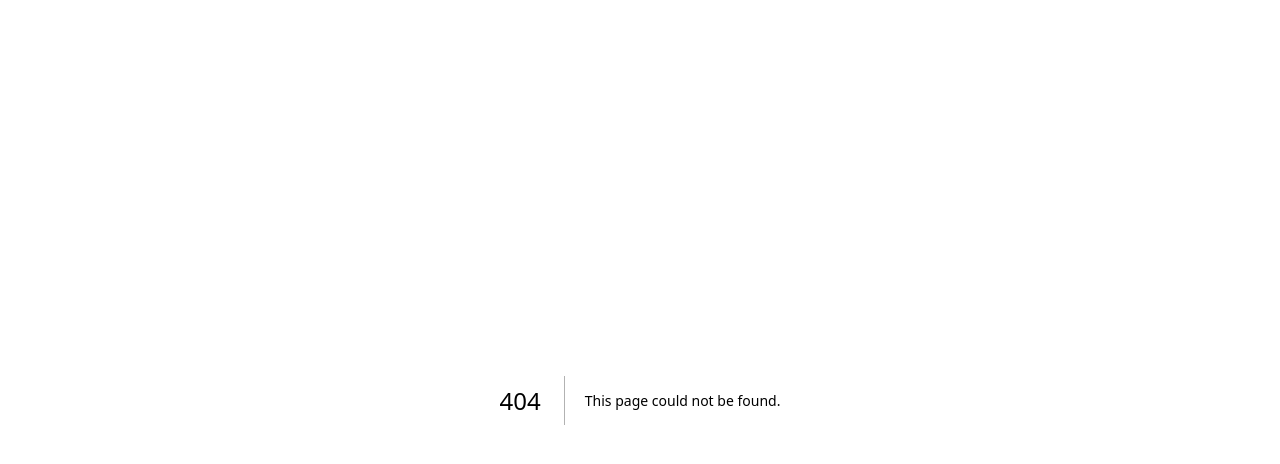
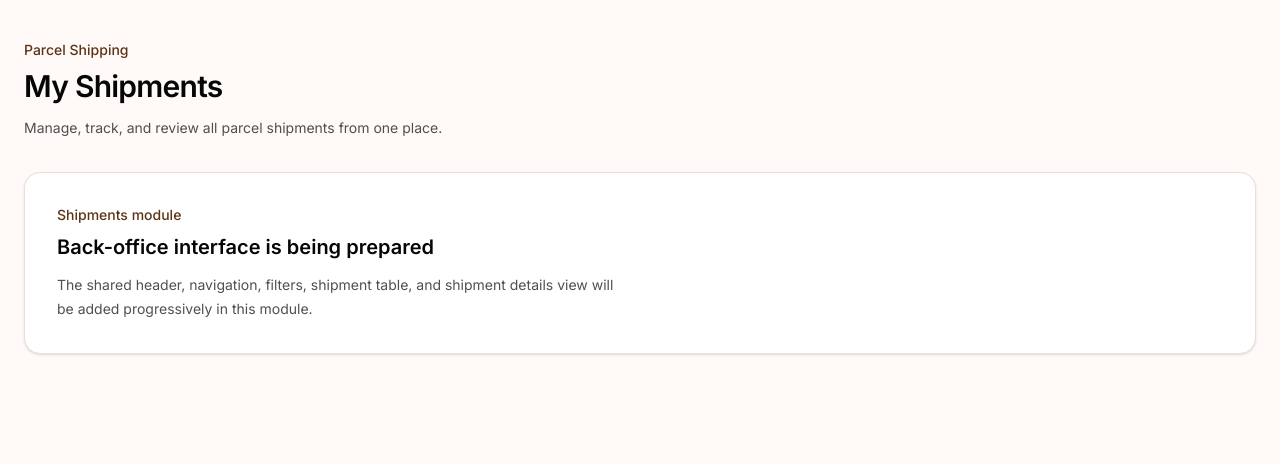
Before and after one commit to Mouad45-bit/parcel-shipping, a Next.js app in the folder parcel-shipping-frontend/: page /shipments in a window 1280 px wide. Before the commit this address had no page. Shown: the top 464 px of the page. Built offline with nearby package versions, Linux system fonts and the light colour scheme.

Commit message:
feat(shipments): add initial shipments page

```diff
--- /dev/null
+++ b/parcel-shipping-frontend/src/app/(backoffice)/shipments/page.tsx
@@ -0,0 +1,32 @@
+export default function ShipmentsPage() {
+  return (
+    <main className="min-h-screen bg-page px-6 py-10 text-ink">
+      <section className="mx-auto max-w-7xl">
+        <p className="text-sm font-medium text-primary">Parcel Shipping</p>
+
+        <h1 className="mt-2 text-3xl font-semibold tracking-tight">
+          My Shipments
+        </h1>
+
+        <p className="mt-3 max-w-2xl text-sm leading-6 text-ink/70">
+          Manage, track, and review all parcel shipments from one place.
+        </p>
+
+        <div className="mt-8 rounded-2xl border border-border bg-surface p-8 shadow-sm">
+          <p className="text-sm font-medium text-primary">
+            Shipments module
+          </p>
+
+          <h2 className="mt-2 text-xl font-semibold">
+            Back-office interface is being prepared
+          </h2>
+
+          <p className="mt-3 max-w-xl text-sm leading-6 text-ink/70">
+            The shared header, navigation, filters, shipment table, and
+            shipment details view will be added progressively in this module.
+          </p>
+        </div>
+      </section>
+    </main>
+  );
+}
--- a/parcel-shipping-frontend/src/app/page.tsx
+++ b/parcel-shipping-frontend/src/app/page.tsx
@@ -1,65 +1,5 @@
-import Image from "next/image";
+import { redirect } from "next/navigation";
 
-export default function Home() {
-  return (
-    <div className="flex flex-col flex-1 items-center justify-center bg-zinc-50 font-sans dark:bg-black">
-      <main className="flex flex-1 w-full max-w-3xl flex-col items-center justify-between py-32 px-16 bg-white dark:bg-black sm:items-start">
-        <Image
-          className="dark:invert"
-          src="/next.svg"
-          alt="Next.js logo"
-          width={100}
-          height={20}
-          priority
-        />
-        <div className="flex flex-col items-center gap-6 text-center sm:items-start sm:text-left">
-          <h1 className="max-w-xs text-3xl font-semibold leading-10 tracking-tight text-black dark:text-zinc-50">
-            To get started, edit the page.tsx file.
-          </h1>
-          <p className="max-w-md text-lg leading-8 text-zinc-600 dark:text-zinc-400">
-            Looking for a starting point or more instructions? Head over to{" "}
-            <a
-              href="https://vercel.com/templates?framework=next.js&utm_source=create-next-app&utm_medium=appdir-template-tw&utm_campaign=create-next-app"
-              className="font-medium text-zinc-950 dark:text-zinc-50"
-            >
-              Templates
-            </a>{" "}
-            or the{" "}
-            <a
-              href="https://nextjs.org/learn?utm_source=create-next-app&utm_medium=appdir-template-tw&utm_campaign=create-next-app"
-              className="font-medium text-zinc-950 dark:text-zinc-50"
-            >
-              Learning
-            </a>{" "}
-            center.
-          </p>
-        </div>
-        <div className="flex flex-col gap-4 text-base font-medium sm:flex-row">
-          <a
-            className="flex h-12 w-full items-center justify-center gap-2 rounded-full bg-foreground px-5 text-background transition-colors hover:bg-[#383838] dark:hover:bg-[#ccc] md:w-[158px]"
-            href="https://vercel.com/new?utm_source=create-next-app&utm_medium=appdir-template-tw&utm_campaign=create-next-app"
-            target="_blank"
-            rel="noopener noreferrer"
-          >
-            <Image
-              className="dark:invert"
-              src="/vercel.svg"
-              alt="Vercel logomark"
-              width={16}
-              height={16}
-            />
-            Deploy Now
-          </a>
-          <a
-            className="flex h-12 w-full items-center justify-center rounded-full border border-solid border-black/[.08] px-5 transition-colors hover:border-transparent hover:bg-black/[.04] dark:border-white/[.145] dark:hover:bg-[#1a1a1a] md:w-[158px]"
-            href="https://nextjs.org/docs?utm_source=create-next-app&utm_medium=appdir-template-tw&utm_campaign=create-next-app"
-            target="_blank"
-            rel="noopener noreferrer"
-          >
-            Documentation
-          </a>
-        </div>
-      </main>
-    </div>
-  );
+export default function HomePage() {
+  redirect("/shipments");
 }
```
